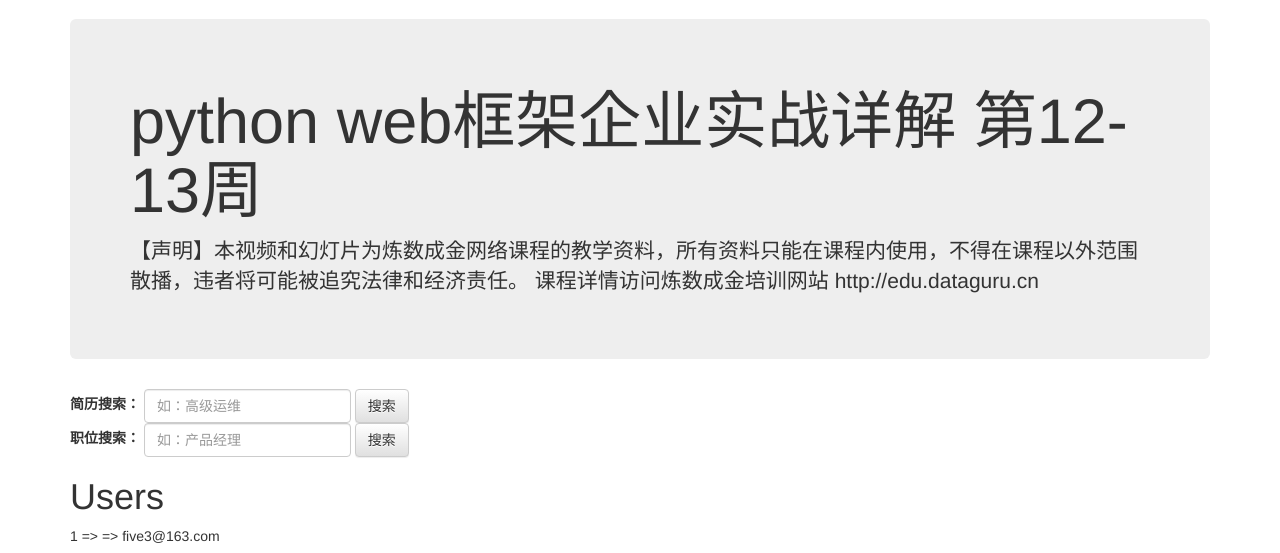
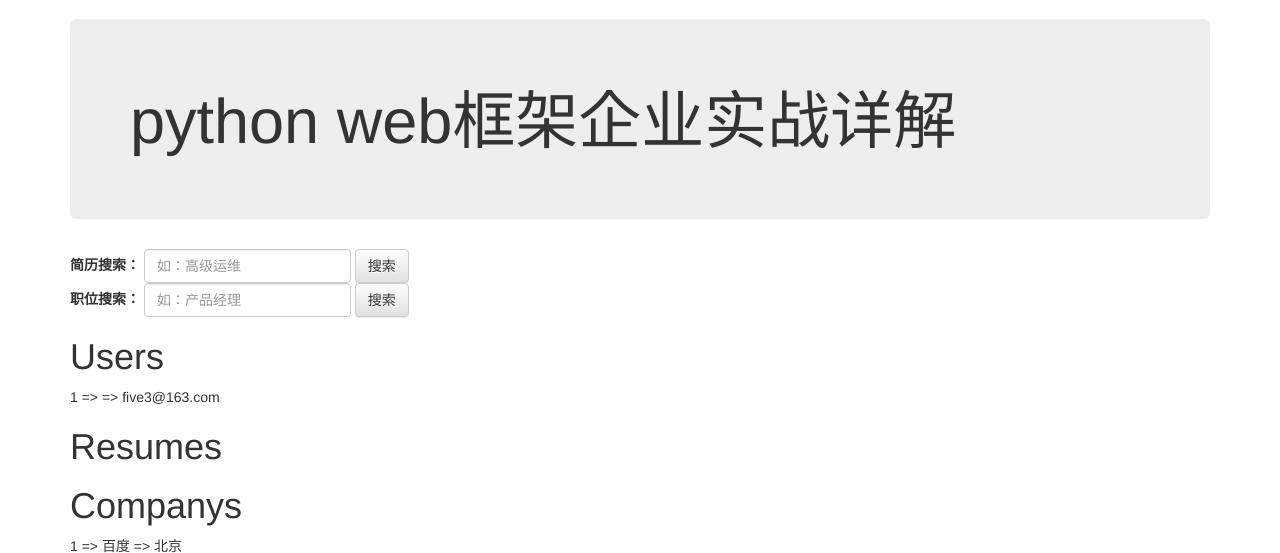
Before and after one commit to xiaogang168/lagou_dj17, a Django app: template templates/index.html in a window 1280 px wide. Shown: the part 51-604 px from the top of the page. Run offline with Django 3.2, Linux system fonts and the light colour scheme; the template is opened without the code that fills it: values that come from a table or form of the project are taken from there, others are empty; data comes from the database, SQL or seed files in the repository; some libraries are stand-ins or nearby versions.

Commit message:
修改index.html

```diff
--- a/templates/index.html
+++ b/templates/index.html
@@ -4,10 +4,8 @@
 
 {% block body %}
      <div class="jumbotron">
-        <h1>python web框架企业实战详解 第12-13周</h1>
-        <p>【声明】本视频和幻灯片为炼数成金网络课程的教学资料，所有资料只能在课程内使用，不得在课程以外范围散播，违者将可能被追究法律和经济责任。
-        课程详情访问炼数成金培训网站
-        http://edu.dataguru.cn
+        <h1>python web框架企业实战详解</h1>
+        <p>
         </p>
      </div>
 
```
